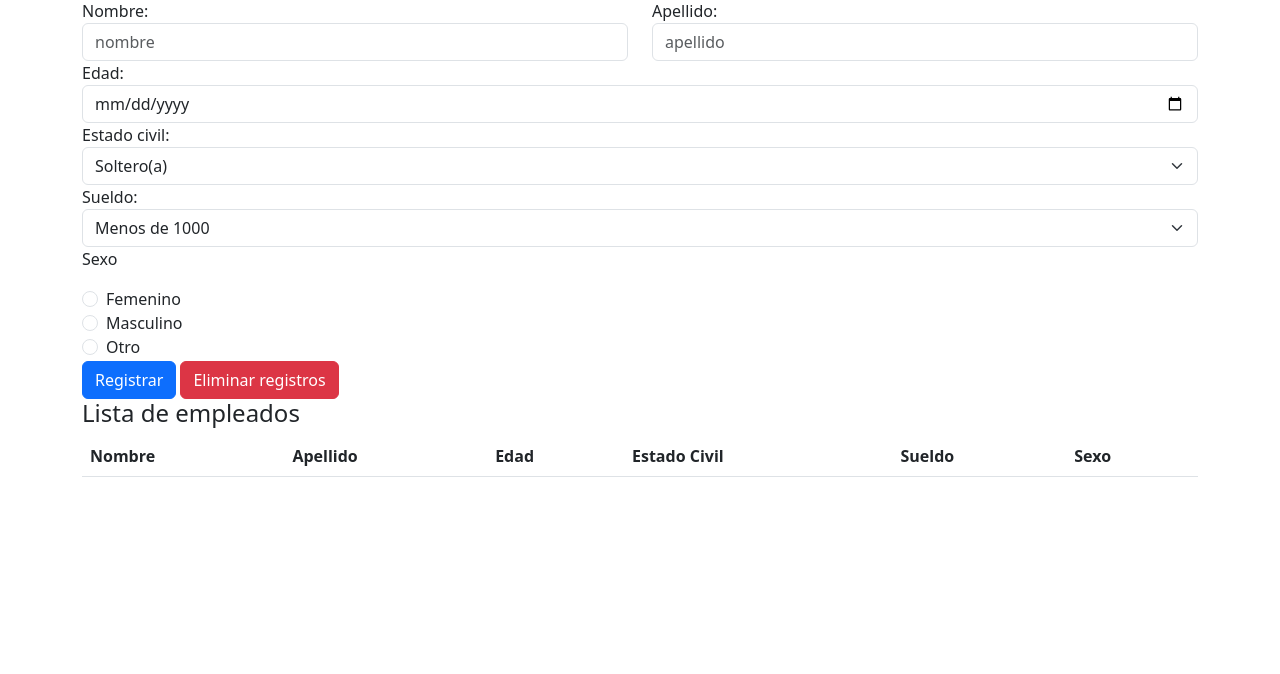
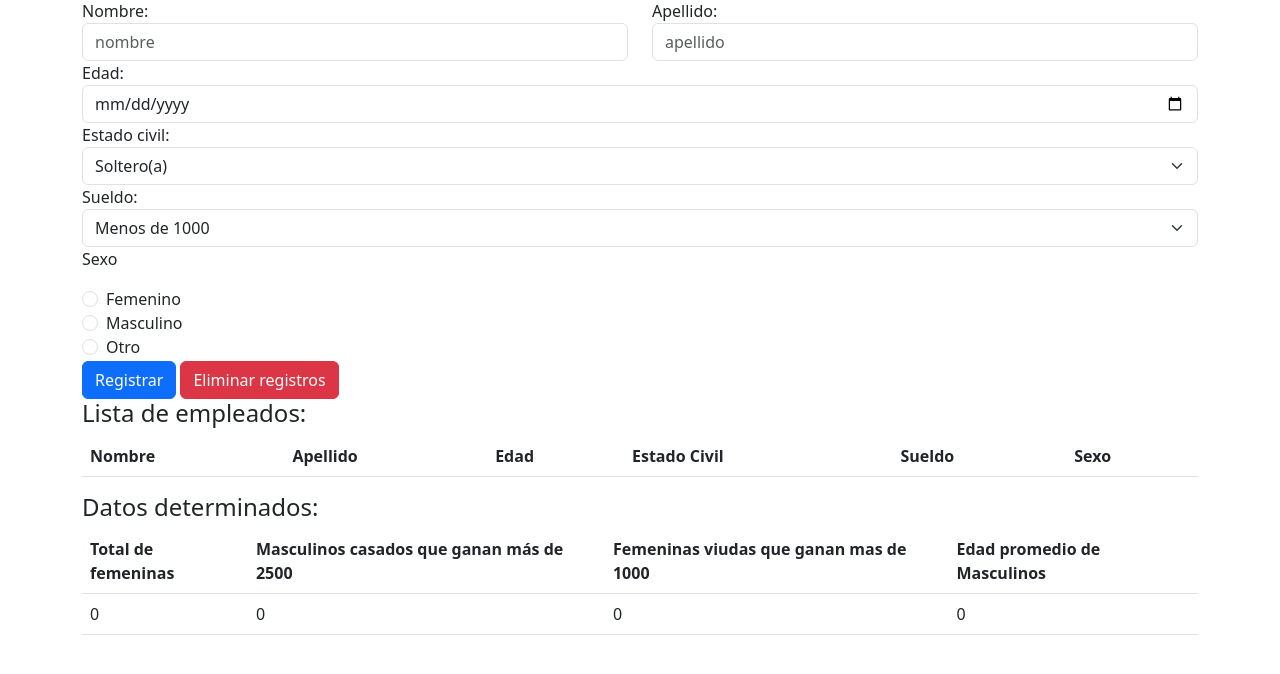
Before and after one commit to danip14/excEmployees, a PHP site: page / in a window 1280 px wide. Shown: the part 94-768 px from the top of the page. Run offline with PHP 8.4, Linux system fonts and the light colour scheme; lists and menus that the app fills with data are empty.

Commit message:
fixed table problem + data display below
fix issue with table not displaying employees, names where not correctly called and validation prevented tables for display employee's data, also there's a new feature where you can see data stats from employees.

```diff
--- a/index.php
+++ b/index.php
@@ -1,5 +1,4 @@
 <?php
-date_default_timezone_set('America/Caracas');
 session_start();
 $arrayEmployees = [];
 $arrayAux = [];
@@ -65,23 +64,12 @@ if ((isset($_POST['name']) && isset($_POST['surname']) && isset($_POST['age']))
     $income = $_POST['income'];
     $sex = $_POST['sex'];
 
-    $fecha = date('d-m-Y');
+    date_default_timezone_set('America/Caracas');
+    $date = date('d-m-Y');
     $birthdate = $_POST['age'];
 
-    $exactBirthdate = strtotime($fecha) - strtotime($birthdate);
-    $ageTest = intval($exactBirthdate / 60 / 60 / 24 / 365.25);
-
-    if ($ageTest < 0) {
-      echo "datos invalidos";
-      $age = null;
-    }
-    if ($ageTest < 18 && $edad >= 0) {
-      echo "Usted es menor de edad, no es posible almacenar datos";
-      $age = null;
-    }
-    if ($ageTest >= 18) {
-      $age = $ageTest;
-    }
+    $exactBirthdate = strtotime($date) - strtotime($birthdate);
+    $age = intval($exactBirthdate / 60 / 60 / 24 / 365.25);
 
     $arrayAux = new employee($name, $surname, $age, $civilStatus, $income, $sex);
     array_push($arrayEmployees, $arrayAux);
@@ -119,48 +107,47 @@ if ((isset($_POST['name']) && isset($_POST['surname']) && isset($_POST['age']))
         <div class="form-group">
           <div class="row">
             <div class="col">
-              <label for="name">Nombre:</label>
-              <input type="text" id="name" class="form-control" placeholder="nombre" name="nombre" />
+              <label for="nameid">Nombre:</label>
+              <input type="text" id="nameid" class="form-control" placeholder="nombre" name="name" />
             </div>
             <div class="col">
-              <label for="surname">Apellido:</label>
-              <input type="text" id="surname" class="form-control" placeholder="apellido" name="surname" />
+              <label for="surnameid">Apellido:</label>
+              <input type="text" id="surnameid" class="form-control" placeholder="apellido" name="surname" />
             </div>
           </div>
         </div>
         <div class="form-group">
-          <label for="age">Edad:</label>
-          <input type="date" id="age" class="form-control" name="age" min="1900-01-01" max="2023-12-31" />
+          <label for="ageid">Edad:</label>
+          <input type="date" id="ageid" class="form-control" name="age" min="1900-01-01" max="2004-12-31" />
         </div>
         <div class="form-group">
-          <label for="civilStatus">Estado civil:</label>
-          <select name="civilStatus" id="civilStatus" class="form-select" aria-label="Default select example">
-            <option value="single">Soltero(a)</option>
-            <option value="married">Casado(a)</option>
-            <option value="wid">Viudo(a)</option>
+          <label for="civilStatusid">Estado civil:</label>
+          <select name="civilStatus" id="civilStatusid" class="form-select" aria-label="Default select example">
+            <option value="Soltero(a)">Soltero(a)</option>
+            <option value="Casado(a)">Casado(a)</option>
+            <option value="Viudo(a)">Viudo(a)</option>
           </select>
         </div>
 
         <div class="form-group">
-          <label for="income">Sueldo:</label>
-          <select name="income" id="income" class="form-select" aria-label="Default select example">
-            <option value="lessThan1000">Menos de 1000</option>
-            <option value="between1000and2500">Entre 1000 y 2500</option>
-            <option value="moreThan2500">Más de 2500</option>
+          <label for="incomeid">Sueldo:</label>
+          <select name="income" id="incomeid" class="form-select" aria-label="Default select example">
+            <option value="Menos de 1000">Menos de 1000</option>
+            <option value="entre 1000 y 2500">Entre 1000 y 2500</option>
+            <option value="mas de 2500">Más de 2500</option>
           </select>
         </div>
         <div class="form-group">
           <p>Sexo</p>
+          <div class="form-check">
+            <input type="radio" class="form-check-input" id="femaleid" value="Femenino" name="sex" />
+            <label class="form-check-label" for="femaleid">Femenino</label><br />
 
-          <div class="form-check">
-            <input type="radio" class="form-check-input" id="female" value="female" name="sex" />
-            <label class="form-check-label" for="female">Femenino</label><br />
+            <input type="radio" class="form-check-input" id="maleid" value="Masculino" name="sex" />
+            <label class="form-check-label" for="maleid">Masculino</label><br />
 
-            <input type="radio" class="form-check-input" id="male" value="male" name="sex" />
-            <label class="form-check-label" for="male">Masculino</label><br />
-
-            <input type="radio" class="form-check-input" id="other" value="other" name="sex" />
-            <label class="form-check-label" for="other">Otro</label><br />
+            <input type="radio" class="form-check-input" id="otherid" value="Otro" name="sex" />
+            <label class="form-check-label" for="otherid">Otro</label><br />
           </div>
         </div>
 
@@ -174,7 +161,7 @@ if ((isset($_POST['name']) && isset($_POST['surname']) && isset($_POST['age']))
       </form>
     </div>
     <div class="tabla">
-      <h4>Lista de empleados</h4>
+      <h4>Lista de empleados: </h4>
       <table class="table">
         <thead>
           <tr>
@@ -197,11 +184,66 @@ if ((isset($_POST['name']) && isset($_POST['surname']) && isset($_POST['age']))
             echo "<td>", $employee->getIncome(), "</td>";
             echo "<td>", $employee->getSex(), "</td>";
             echo "</tr>";
+
           }
 
           ?>
         </tbody>
       </table>
+    </div>
+    <div>
+      <h4>
+        Datos determinados:
+      </h4>
+      <div class="tabla">
+        <table class="table">
+          <thead>
+            <tr>
+              <th scope="col">Total de femeninas</th>
+              <th scope="col">Masculinos casados que ganan más de 2500</th>
+              <th scope="col">Femeninas viudas que ganan mas de 1000</th>
+              <th scope="col">Edad promedio de Masculinos</th>
+            </tr>
+          </thead>
+          <tbody>
+            <tr>
+              <?php
+              $amountFemale = 0;
+              $amountMalesMarried2500 = 0;
+              $amountWidows1000 = 0;
+              $amountMales = 0;
+              $averageAgeMale = 0;
+              foreach ($arrayEmployees as $employee) {
+                if ($employee->getSex() == "Femenino") {
+                  $amountFemale += 1;
+                }
+                if ($employee->getCivilStatus() == "Casado(a)" && $employee->getIncome() == "mas de 2500") {
+                  $amountMalesMarried2500 += 1;
+                }
+                if ($employee->getCivilStatus() == "Viudo(a)" && $employee->getSex() == "Femenino" && ($employee->getIncome() == "entre 1000 y 2500" || $employee->getIncome() == "mas de 2500")) {
+                  $amountWidows1000 += 1;
+                }
+                if ($employee->getSex() == "Masculino") {
+                  $amountMales += 1;
+                  $averageAgeMale += $employee->getAge();
+                }
+              }
+
+              echo "<td>", $amountFemale, "</td>";
+              echo "<td>", $amountMalesMarried2500, "</td>";
+              echo "<td>", $amountWidows1000, "</td>";
+              echo "<td>";
+              try {
+                echo $averageAgeMale / $amountMales;
+              } catch (DivisionByZeroError) {
+                echo "0";
+              }
+              echo "</td>";
+              ?>
+            </tr>
+          </tbody>
+        </table>
+      </div>
     </div>
   </div>
   <!--Boostrap-->
```
Lines whose indentation alone changed are shown as unchanged.
